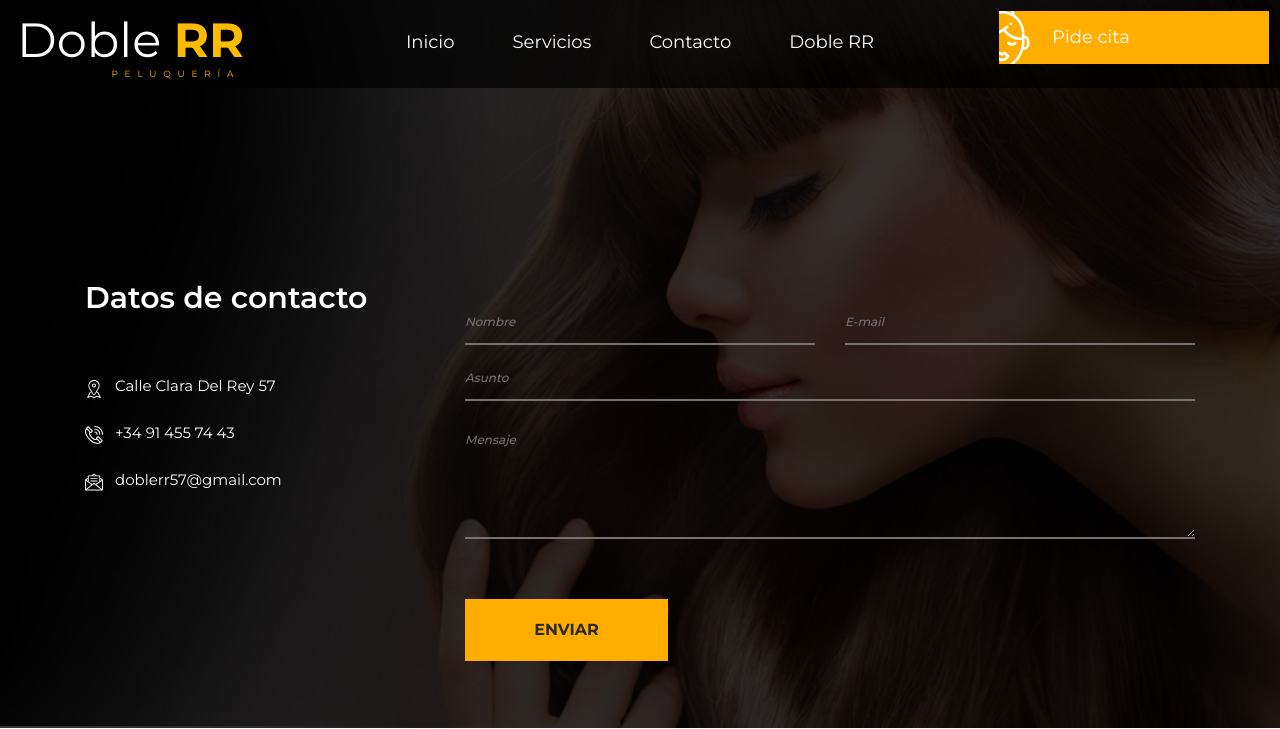
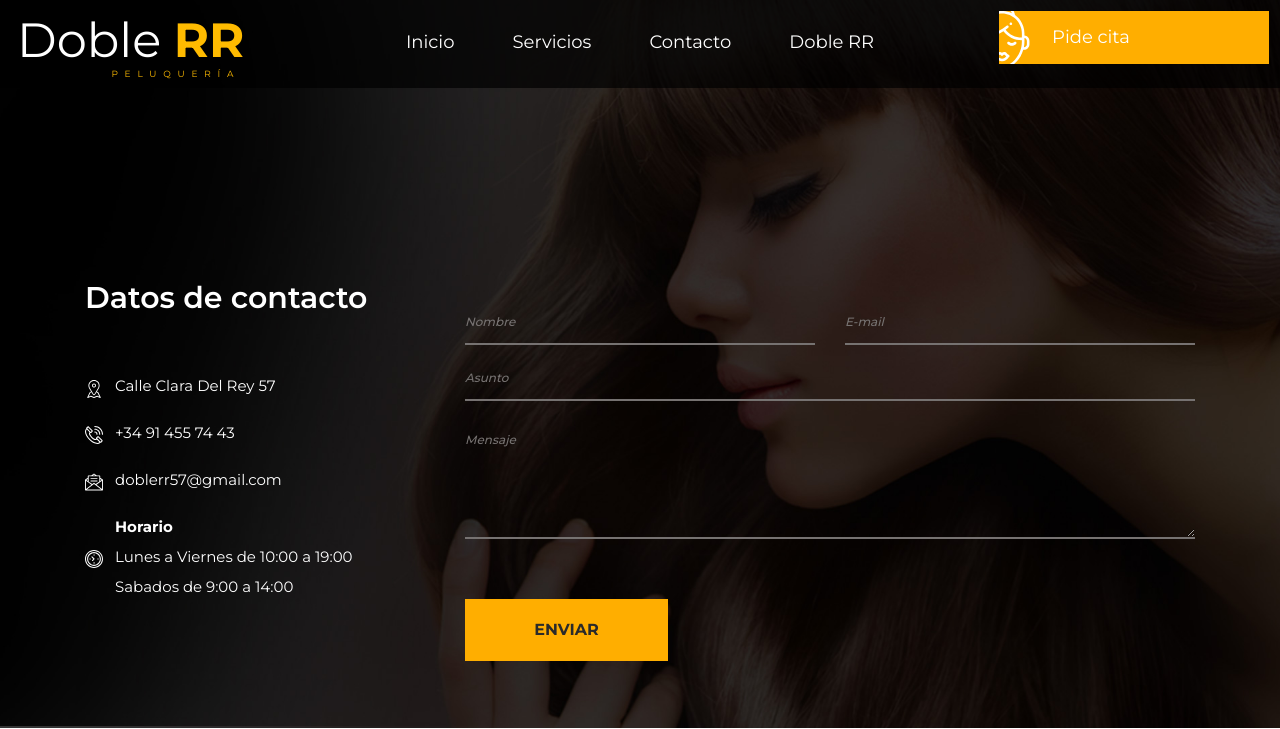
Before and after one commit to eacevedof/prj_doblerr, a Symfony app: template backend_web/templates/open/home/contact.html.twig in a window 1280 px wide. Shown: the top 729 px of the page. Run offline with Twig, Linux system fonts and the light colour scheme; the template is opened without the code that fills it, so the values that code supplies are empty; some libraries are stand-ins or nearby versions.

Commit message:
Horario en contacto

```diff
--- a/backend_web/templates/open/common/form-booking.html.twig
+++ b/backend_web/templates/open/common/form-booking.html.twig
@@ -2,7 +2,7 @@
 <div class="app trans_400">
     <div class="app_button_container d-flex flex-row align-items-center justify-content-start">
         <div class="app_button trans_400 d-flex flex-row align-items-center justify-content-start">
-            <div class="app_button_icon"><img src="/assets/themes/beauty/images/woman.svg" alt="https://www.flaticon.com/authors/freepik"></div>
+            <div class="app_button_icon"><img src="/assets/themes/beauty/images/woman.svg" alt="flaticon.com"></div>
             <div>Pide cita</div>
         </div>
         <div class="app_button_close">close</div>
--- a/backend_web/templates/open/home/contact.html.twig
+++ b/backend_web/templates/open/home/contact.html.twig
@@ -26,16 +26,24 @@
                             <div class="contact_info_list">
                                 <ul>
                                     <li class="d-flex flex-row align-items-start justify-content-start">
-                                        <div><div class="contact_info_icon"><img src="/assets/themes/beauty/images/placeholder.svg" alt="https://www.flaticon.com/authors/freepik"></div></div>
+                                        <div><div class="contact_info_icon"><img src="/assets/themes/beauty/images/placeholder.svg" alt="flaticon.com"></div></div>
                                         <div class="contact_info_content">Calle Clara Del Rey 57</div>
                                     </li>
                                     <li class="d-flex flex-row align-items-center justify-content-start">
-                                        <div><div class="contact_info_icon"><img src="/assets/themes/beauty/images/phone-call.svg" alt="https://www.flaticon.com/authors/freepik"></div></div>
+                                        <div><div class="contact_info_icon"><img src="/assets/themes/beauty/images/phone-call.svg" alt="flaticon.com"></div></div>
                                         <div class="contact_info_content">+34 91 455 74 43</div>
                                     </li>
                                     <li class="d-flex flex-row align-items-center justify-content-start">
-                                        <div><div class="contact_info_icon"><img src="/assets/themes/beauty/images/message.svg" alt="https://www.flaticon.com/authors/freepik"></div></div>
+                                        <div><div class="contact_info_icon"><img src="/assets/themes/beauty/images/message.svg" alt="flaticon.com"></div></div>
                                         <div class="contact_info_content">doblerr57@gmail.com</div>
+                                    </li>
+                                    <li class="d-flex flex-row align-items-center justify-content-start">
+                                        <div><div class="contact_info_icon"><img src="/assets/themes/beauty/images/clock.svg" alt="flaticon.com"></div></div>
+                                        <div class="contact_info_content">
+                                            <b>Horario</b><br/>
+                                            Lunes a Viernes de 10:00 a 19:00<br/>
+                                            Sabados de 9:00 a 14:00
+                                        </div>
                                     </li>
                                 </ul>
                             </div>
--- a/backend_web/templates/open/home/elements/services-slider.html.twig
+++ b/backend_web/templates/open/home/elements/services-slider.html.twig
@@ -8,7 +8,7 @@
         {% endif %}
         <!-- Service -->
         <div class="service d-flex flex-row align-items-center justify-content-start trans_200">
-            <div class="service_icon"><div><img src="/assets/themes/beauty/images/{{ service.icon }}" class="svg" alt="https://www.flaticon.com/authors/freepik"></div></div>
+            <div class="service_icon"><div><img src="/assets/themes/beauty/images/{{ service.icon }}" class="svg" alt="flaticon.com"></div></div>
             <div class="service_content">
                 <div class="service_title trans_200">{{ service.service_title }}</div>
                 <div class="service_text trans_200">
```
Also changed, not shown: backend_web/public/assets/themes/beauty/images/clock.svg (added).
